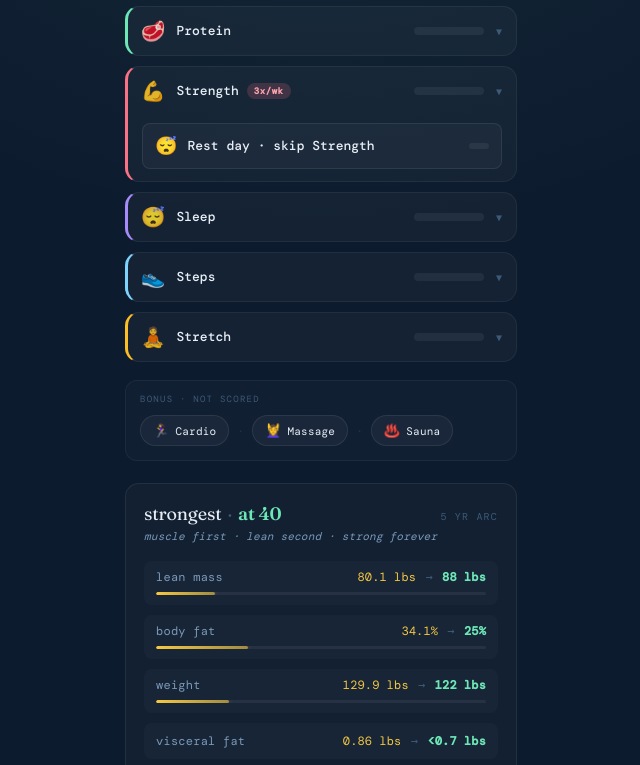
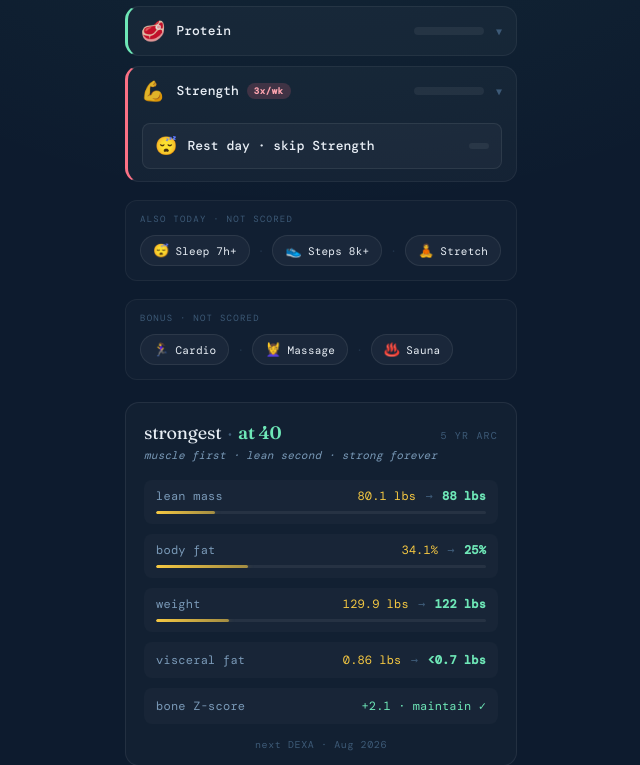
Before and after one commit to fnusneha/sneha-os, a Flask app: template templates/morning_report.html in a window 1280 px wide. Shown: the part 218-983 px from the top of the page, without its empty margins (319-959 px from the left). Run offline with Flask 3, Linux system fonts and the light colour scheme; the template is opened without the code that fills it, so the values that code supplies are empty; some libraries are stand-ins or nearby versions.

Commit message:
feat: 2-anchor Today — Protein + Strength scored; Sleep/Steps/Stretch demoted
Reason (from user's own labs + coaching Claude):
  - Low leptin (2.5 vs 4.7–23.7 range) + Zepbound = high muscle-loss risk
  - Protein 130g+ and Strength (3x/wk on lift days) are the two things
    that directly defend against that
  - 5 competing stars invited decision fatigue and made the whole
    system feel un-doable; 2 anchors make it consistently executable

Star math:
  - Lift day max = 2 (Protein + Strength)
  - Rest day max = 1 (Strength drops → Protein only)
  - Weekly max ≈ 10 (3 lift × 2 + 4 rest × 1)
  - Medals rescale: Bronze 5 / Silver 7 / Gold 9

What changed (surface area):
  - constants.py: MAX_DAILY_STARS 5→2, MAX_WEEKLY_STARS 35→10, medals
    5/7/9 (was 21/28/33).
  - html_report.py: _compute_day_stars = protein + strength only.
    _max_stars_for_day = 2/1. Hero pillar strip now 2 cells (Protein +
    Strength) instead of 5. _build_day_details_payload effort=2,
    bonus=6 (Sleep + Steps + Stretch join Cardio/Massage/Sauna).
    Weekly Rollups gets a 'also tracked · not scored' subheader with
    Sleep/Steps/Stretch dimmed.
  - templates/morning_report.html: Sleep/Steps/Stretch stage cards
    deleted from the Today body. New 'ALSO TODAY · NOT SCORED' pill
    row with the same three, styled quieter (matches bonus-row visual).
    Hero grid 5-col → 2-col with more breathing room per pillar.
    STAGE_BY_FIELD: sleep_logged / steps_logged / stretch map to null
    (POST still fires so history stays intact — they just don't move
    a scored star). MAX_WEEKLY_STARS JS constant 35 → 10.

Star history for past days is preserved via cal_logged-style scoring
fallbacks that were already in place.

Truth table verified: 6 of 8 (P, S, R) combos give the expected count;
lift-day TT = 2 stars, rest-day (T, any, T) = 1 star.

```diff
--- a/constants.py
+++ b/constants.py
@@ -84,13 +84,13 @@ LOW_ENERGY_PHASES = {"Menstrual", "Luteal-PMS"}
 # The 3 Core sub-stars (Base / Burn / Recover) auto-light when their
 # criteria are met. No manual collect needed — they're deterministic
 # from the logged data.
-MAX_DAILY_STARS = 5
-MAX_WEEKLY_STARS = 35     # 5 × 7
+MAX_DAILY_STARS = 2       # Protein + Strength (rest days cap at 1)
+MAX_WEEKLY_STARS = 10     # 3 lift days × 2 + 4 rest days × 1
 
 # Weekly medal tiers (choose realistic targets; 35 is theoretical max).
-MEDAL_BRONZE = 21   # 🥉 ~3 stars/day average — solid baseline week
-MEDAL_SILVER = 28   # 🥈 ~4 stars/day average — good week
-MEDAL_GOLD   = 33   # 🥇 near-perfect (leave 2 stars of wiggle room)
+MEDAL_BRONZE = 5    # 🥉 ~50% of the theoretical max — solid baseline week
+MEDAL_SILVER = 7    # 🥈 ~70% — good week
+MEDAL_GOLD   = 9    # 🥇 ~90% — near-perfect, leave one miss of wiggle room
 
 # ═══════════════════════════════════════════════════════════════════
 # Garmin activity type sets
--- a/templates/morning_report.html
+++ b/templates/morning_report.html
@@ -297,10 +297,13 @@ body {
 /* 5-stage strip: Morning · Base · Burn · Recover · Night */
 .hero-stages {
   display: grid;
-  grid-template-columns: repeat(5, 1fr);
-  gap: 4px;
+  /* 2 pillars now (Protein + Strength) — was 5 before the 2-star
+     reshape. Reduced column count so each cell has more breathing
+     room instead of squishing to 1/5th the hero width. */
+  grid-template-columns: repeat(2, 1fr);
+  gap: 8px;
   margin-bottom: 14px;
-  padding: 10px 6px;
+  padding: 12px 10px;
   border-radius: 12px;
   background: rgba(255,255,255,0.02);
   border: 1px solid rgba(255,255,255,0.05);
@@ -2560,6 +2563,23 @@ body {
 .rollups-card { padding: 14px 16px; margin-bottom: 14px; }
 .rollups-card .card-title { margin-bottom: 10px; }
 .rollups-list { display: flex; flex-direction: column; gap: 2px; }
+
+/* Tier-2 subheader inside Weekly Rollups. Sleep/Steps/Stretch got
+   demoted from scored stars to bonus tracking on the Today tab, so
+   this section visually mirrors that split — muted eyebrow label +
+   dimmer row text so it reads as "for reference" not "must hit". */
+.rollups-tier2-label {
+  margin-top: 12px;
+  padding-top: 10px;
+  border-top: 1px solid rgba(255,255,255,0.05);
+  font-family: 'DM Mono', monospace;
+  font-size: 9px;
+  letter-spacing: 0.1em;
+  text-transform: uppercase;
+  color: var(--dim);
+}
+.rollups-list-tier2 .rollup-row { opacity: 0.75; }
+
 .rollup-row {
   display: grid;
   grid-template-columns: 26px 1fr auto;
@@ -2775,45 +2795,31 @@ body.view-year  .month-only { display: none !important; }
     </div>
   </div>
 
-  <!-- 3. Sleep (7h+ · recovery) -->
-  <div class="stage star-stage stage-active {{SLEEP_STAGE_STATE}} {{SLEEP_COLLAPSED}} stage-sleep" id="stage-sleep">
-    <div class="stage-header" onclick="toggleStage('stage-sleep')">
-      <span class="stage-icon">&#x1F634;</span>
-      <div class="stage-info">
-        <div class="stage-name">Sleep</div>
-        <div class="stage-sub" id="sub-sleep">{{SLEEP_HINT}}</div>
-      </div>
-      <span class="stage-pill" id="pill-sleep"
-            onclick="event.stopPropagation(); toggleManual('sleep_logged', this)">{{SLEEP_LOGGED_STATE_TEXT}}</span>
-      <span class="stage-chevron">&#x25BC;</span>
-    </div>
-  </div>
-
-  <!-- 4. Steps (8,000+) -->
-  <div class="stage star-stage stage-active {{STEPS_STAGE_STATE}} {{STEPS_COLLAPSED}} stage-steps" id="stage-steps">
-    <div class="stage-header" onclick="toggleStage('stage-steps')">
-      <span class="stage-icon">&#x1F45F;</span>
-      <div class="stage-info">
-        <div class="stage-name">Steps</div>
-        <div class="stage-sub" id="sub-steps">{{STEPS_HINT}}</div>
-      </div>
-      <span class="stage-pill" id="pill-steps"
-            onclick="event.stopPropagation(); toggleManual('steps_logged', this)">{{STEPS_LOGGED_STATE_TEXT}}</span>
-      <span class="stage-chevron">&#x25BC;</span>
-    </div>
-  </div>
-
-  <!-- 5. Stretch (back-friendly mobility) -->
-  <div class="stage star-stage stage-active {{STRETCH_STAGE_STATE}} {{STRETCH_COLLAPSED}} stage-stretch" id="stage-stretch">
-    <div class="stage-header" onclick="toggleStage('stage-stretch')">
-      <span class="stage-icon">&#x1F9D8;</span>
-      <div class="stage-info">
-        <div class="stage-name">Stretch</div>
-        <div class="stage-sub" id="sub-stretch">{{STRETCH_HINT}}</div>
-      </div>
-      <span class="stage-pill" id="pill-stretch"
-            onclick="event.stopPropagation(); toggleManual('stretch', this)">{{STRETCH_STATE_TEXT}}</span>
-      <span class="stage-chevron">&#x25BC;</span>
+  <!-- ═══ ALSO TODAY — Sleep · Steps · Stretch (not scored) ═══
+       Demoted from scored stars to tier-2 optional context after the
+       2-anchor reshape. Still tap-to-log so the history keeps flowing,
+       just visually quieter so they don't compete with Protein +
+       Strength for attention. -->
+  <div class="bonus-row" id="also-today-row">
+    <div class="bonus-label">ALSO TODAY &middot; NOT SCORED</div>
+    <div class="bonus-pills">
+      <button type="button" class="bonus-pill {{SLEEP_LOGGED_CLS}}" id="bonus-sleep"
+              onclick="toggleManual('sleep_logged', this)">
+        <span class="bonus-ico">&#x1F634;</span>
+        <span class="bonus-name">Sleep 7h+</span>
+      </button>
+      <span class="bonus-sep">&middot;</span>
+      <button type="button" class="bonus-pill {{STEPS_LOGGED_CLS}}" id="bonus-steps"
+              onclick="toggleManual('steps_logged', this)">
+        <span class="bonus-ico">&#x1F45F;</span>
+        <span class="bonus-name">Steps 8k+</span>
+      </button>
+      <span class="bonus-sep">&middot;</span>
+      <button type="button" class="bonus-pill {{STRETCH_CLS}}" id="bonus-stretch"
+              onclick="toggleManual('stretch', this)">
+        <span class="bonus-ico">&#x1F9D8;</span>
+        <span class="bonus-name">Stretch</span>
+      </button>
     </div>
   </div>
 
@@ -3374,7 +3380,7 @@ body.view-year  .month-only { display: none !important; }
   // Bumps the weekly stars count + progress bar + medal markers on
   // optimistic collect. 5 stars/day × 7 = 35 weekly max; medal tiers
   // at 21 / 28 / 33 (bronze / silver / gold).
-  const MAX_WEEKLY_STARS = 35;
+  const MAX_WEEKLY_STARS = 10;
   const MEDAL_THRESHOLDS = [21, 28, 33];
   function updateWeeklyPulse(delta) {
     const numEl = document.getElementById('wp-stars-num');
@@ -3602,12 +3608,15 @@ body.view-year  .month-only { display: none !important; }
   // entry so syncStageState short-circuits for them; we just flip the
   // local UI state and persist via /api/manual.
   const STAGE_BY_FIELD = {
+    // Only Protein + Strength move a scored star after the 2-star
+    // reshape. Everything else still POSTs to /api/manual (history
+    // stays intact) but has no stage card to light — mapped to null
+    // so syncStageState is a no-op for those toggles.
     'protein_logged':  'protein',
     'strength_logged': 'strength',
-    'sleep_logged':    'sleep',
-    'steps_logged':    'steps',
-    'stretch':         'stretch',
-    // Unscored — visual-only routing (no stage card to light up).
+    'sleep_logged':    null,
+    'steps_logged':    null,
+    'stretch':         null,
     'morning_star':    null,
     'night_star':      null,
     'cardio_logged':   null,
@@ -3617,11 +3626,11 @@ body.view-year  .month-only { display: none !important; }
   };
   // Each star stage maps to the matching hero pillar in the hero card.
   const STAGE_HERO_LABEL = {
+    // Only Protein + Strength are scored stars after the 2-star
+    // reshape, so only these have matching hero pillars to update.
+    // sleep / steps / stretch got demoted to unscored bonus toggles.
     'protein':  'PROTEIN',
     'strength': 'STRENGTH',
-    'sleep':    'SLEEP',
-    'steps':    'STEPS',
-    'stretch':  'STRETCH',
   };
 
   // True iff the given effort-star stage currently meets its rule.
```
Also changed, not shown: html_report.py (+45 -31 lines).
